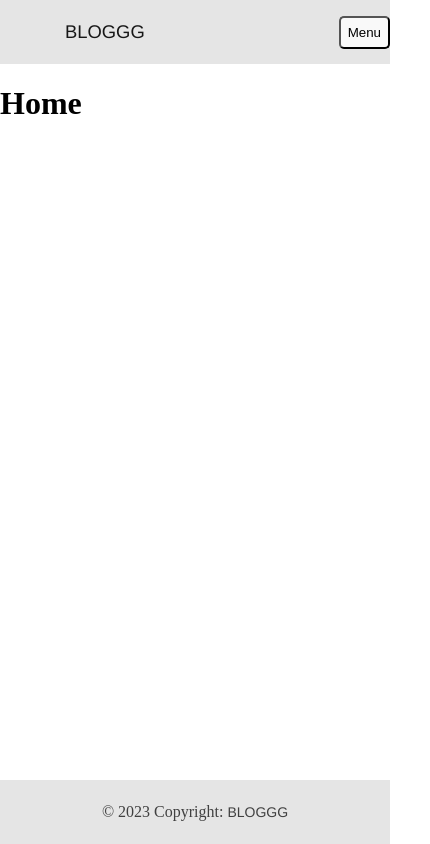
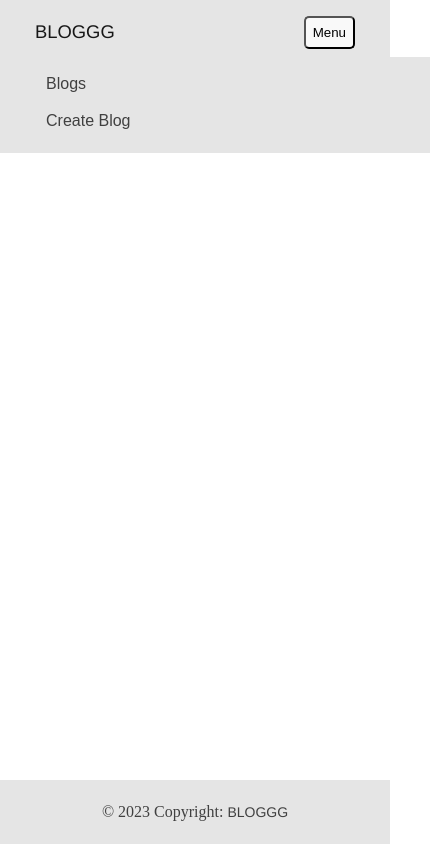
Before and after one commit to saeedyussif663/blogs-clone, a React (Create React App) app: page / in a window 390 px wide. Shown: the whole page, 430 px wide, since content can reach past the window. Built offline with nearby package versions, Linux system fonts and the light colour scheme.

Commit message:
mobile nav

```diff
--- a/src/index.css
+++ b/src/index.css
@@ -118,11 +118,16 @@ footer a:hover {
 
 @media  screen and (max-width: 770px) {
 
+  .nav-container h3 {
+      margin-left: 35px;
+  }
+
   .nav-container .menu {
     display: block;
     padding: 7px;
     background-color: #f9f9f9;
     border-radius: 5px;
+    margin-right: 35px;
   }
 
   .nav-container .menu:hover {
@@ -131,7 +136,20 @@ footer a:hover {
   }
 
   .bar ul {
-  display: none;
+  display: flex;
+  flex-direction: column;
+  position: absolute;
+  left: 0;
+  right: 0;
+  width: 100vw;
+  height: 6rem;
+  font-size: 1.2rem;
+  background-color:  rgb(229 229 229);
+  margin-top: 25px;
 }
 
+
+.bar ul a {
+  margin-top: 15px;
 }
+}
```
